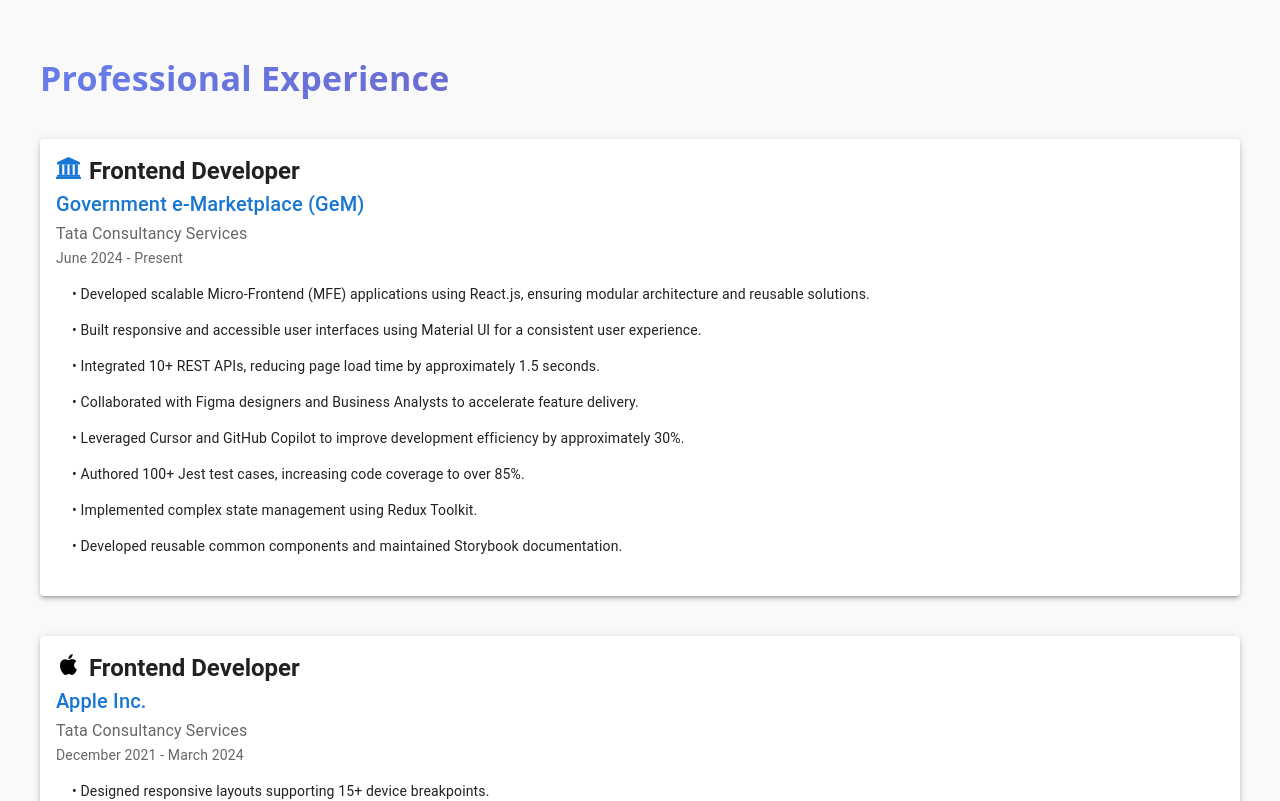
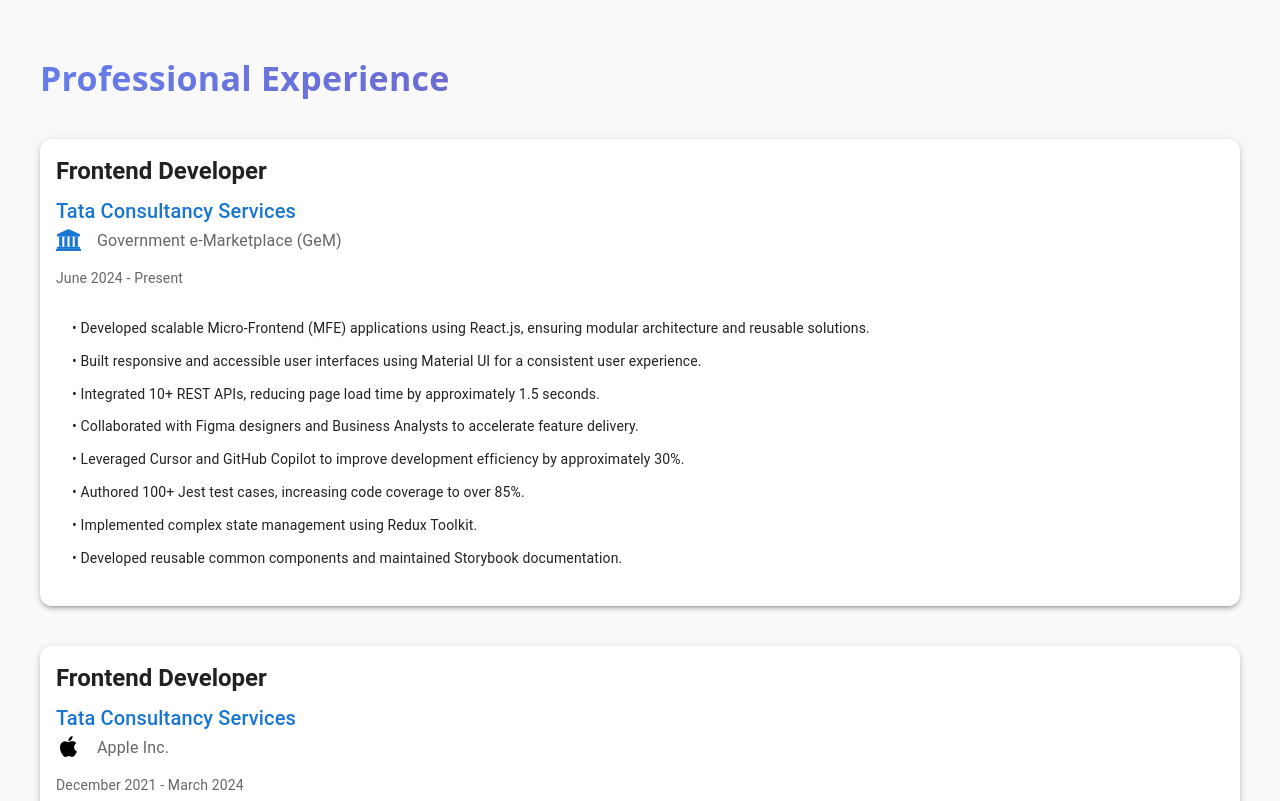
Before and after one commit to Dhruv-799/PortfolioWebsite, a React (Vite) app: page / in a window 1280 px wide. Shown: the part 1760-2561 px from the top of the page. Built offline with nearby package versions, Linux system fonts and the light colour scheme.

Commit message:
professional experience changes, update in tab title

```diff
--- a/index.html
+++ b/index.html
@@ -4,7 +4,7 @@
     <meta charset="UTF-8" />
     <link rel="icon" type="image/svg+xml" href="/vite.svg" />
     <meta name="viewport" content="width=device-width, initial-scale=1.0" />
-    <title>todolist</title>
+    <title>Dhruv Sharma- Frontend Developer</title>
   </head>
   <body>
     <div id="root"></div>
--- a/src/Navbar/NavbarComponents/ProfessionalExperience.css
+++ b/src/Navbar/NavbarComponents/ProfessionalExperience.css
@@ -47,3 +47,8 @@
   padding: 0.25rem 0;
   align-items: flex-start;
 }
+
+.clientNameContainer{
+  display: flex;
+  /* align-items: center; */
+}
--- a/src/Navbar/NavbarComponents/ProfessionalExperience.jsx
+++ b/src/Navbar/NavbarComponents/ProfessionalExperience.jsx
@@ -16,45 +16,57 @@
 
   return (
     <Box>
-      <Typography
-        variant="h4"
-        className="section-heading"
-      >
+      <Typography variant="h4" className="section-heading">
         Professional Experience
       </Typography>
 
       {experiences.map((exp, index) => (
         <Box
           key={index}
-          className="experience-box"
+          sx={{
+            display: "flex",
+            gap: 3,
+            mb: 5,
+          }}
         >
           {/* Experience Card */}
           <Card
             elevation={3}
-            className="experience-card"
+            sx={{
+              flex: 1,
+              borderRadius: 3,
+            }}
           >
             <CardContent>
               <Box className="experience-header">
-                <Box
-                  component="img"
-                  src={exp.icon}
-                  alt={`${exp.company} Icon`}
-                  className="experience-icon"
-                />
                 <Typography variant="h5" fontWeight={600}>
                   {exp.role}
                 </Typography>
               </Box>
 
-              <Typography variant="h6" color="primary" className="experience-company">
-                {exp.company}
-              </Typography>
-
-              <Typography variant="subtitle1" color="text.secondary">
+              <Typography variant="h6" color="primary" sx={{ mt: 1 }}>
                 {exp.organization}
               </Typography>
+              <Box className="clientNameContainer">
+                <Box
+                  component="img"
+                  src={exp.icon}
+                  alt={`${exp.company} Icon`}
+                  sx={{
+                    width: 25,
+                    height: 25,
+                    mb: 2,
+                    objectFit: "contain",
+                    mr: 2,
+                    color: "#1976d2",
+                  }}
+                />
+                <Typography variant="subtitle1" color="text.secondary">
+                  {exp.company}
+                </Typography>
+              </Box>
 
-              <Typography variant="body2" color="text.secondary" className="experience-duration">
+              <Typography variant="body2" color="text.secondary" sx={{ mb: 2 }}>
                 {exp.duration}
               </Typography>
 
@@ -62,7 +74,10 @@
                 {exp.achievements.map((item, idx) => (
                   <ListItem
                     key={idx}
-                    className="experience-list-item"
+                    sx={{
+                      py: 0.3,
+                      alignItems: "flex-start",
+                    }}
                   >
                     <ListItemText primary={`• ${item}`} />
                   </ListItem>
```
